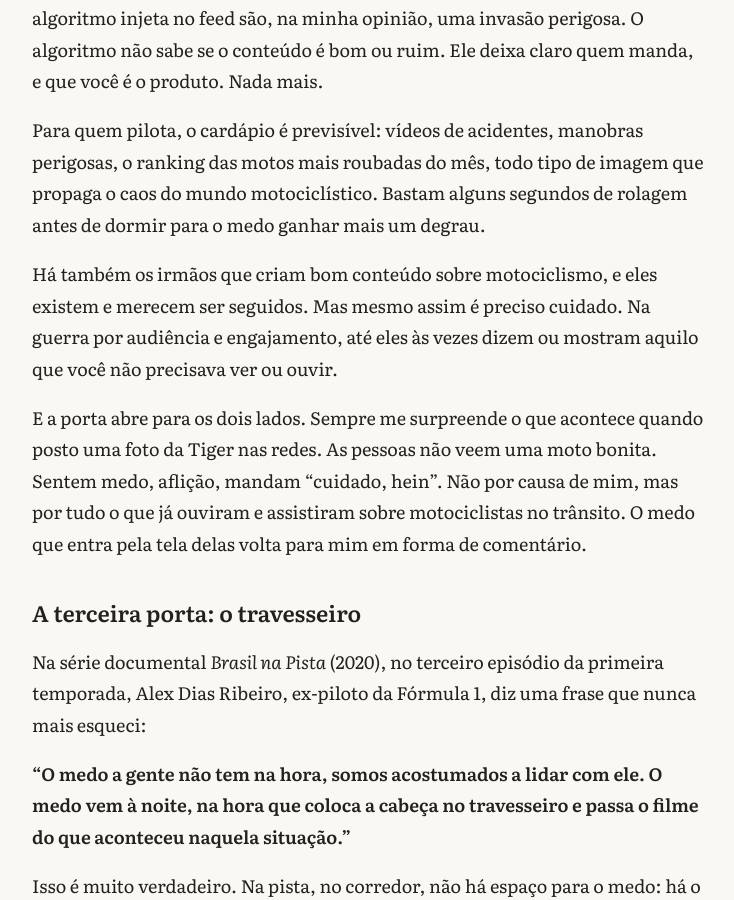
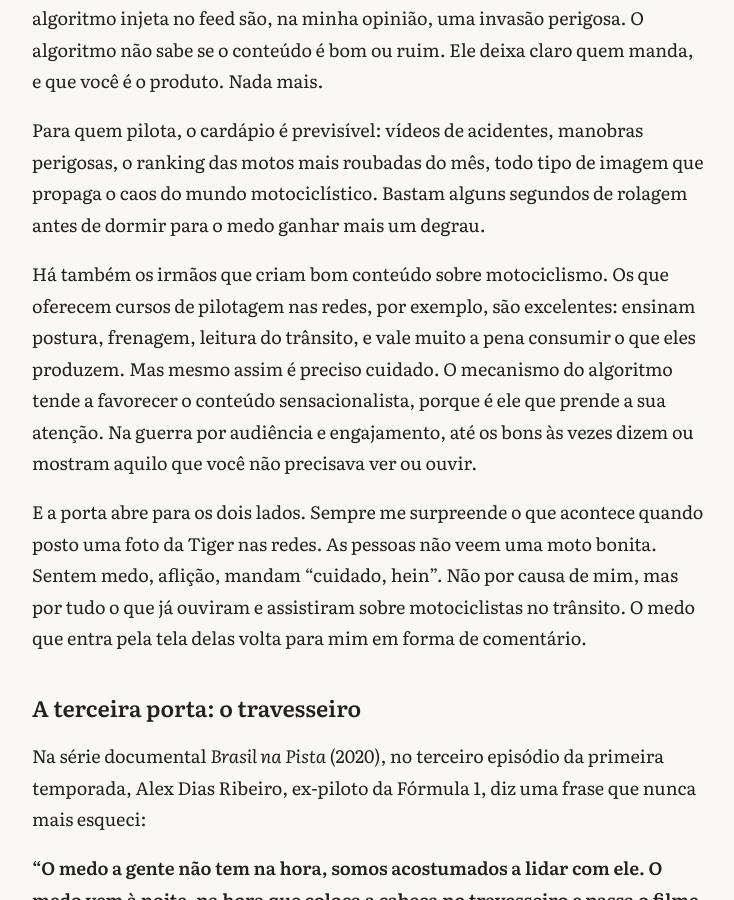
Before and after one commit to thifacco/livro-o-piloto-interior, a Jekyll site: the page built from capitulos/03-anatomia-do-medo.md, in a window 1280 px wide and 900 px high, scrolled down 2371 px. Shown: the whole window, without its empty margins (272-1006 px from the left). Built offline with Jekyll 4.4.1, drawn with Linux system fonts in a browser that asks for light colours; our own code applies the rules of GitHub Pages for plain Markdown files.

Commit message:
Capítulo 3: cursos de pilotagem nas redes como exemplo de bom conteúdo
Co-Authored-By: Claude Opus 5.5 <noreply@anthropic.com>
Claude-Session: https://claude.ai/code/session_0175Wu2wrrnq6PtWR8b9RpEb

```diff
--- a/capitulos/03-anatomia-do-medo.md
+++ b/capitulos/03-anatomia-do-medo.md
@@ -58,7 +58,7 @@ Sou do tempo em que a gente tinha o controle do que via: seguia só os conhecido
 
 Para quem pilota, o cardápio é previsível: vídeos de acidentes, manobras perigosas, o ranking das motos mais roubadas do mês, todo tipo de imagem que propaga o caos do mundo motociclístico. Bastam alguns segundos de rolagem antes de dormir para o medo ganhar mais um degrau.
 
-Há também os irmãos que criam bom conteúdo sobre motociclismo, e eles existem e merecem ser seguidos. Mas mesmo assim é preciso cuidado. Na guerra por audiência e engajamento, até eles às vezes dizem ou mostram aquilo que você não precisava ver ou ouvir.
+Há também os irmãos que criam bom conteúdo sobre motociclismo. Os que oferecem cursos de pilotagem nas redes, por exemplo, são excelentes: ensinam postura, frenagem, leitura do trânsito, e vale muito a pena consumir o que eles produzem. Mas mesmo assim é preciso cuidado. O mecanismo do algoritmo tende a favorecer o conteúdo sensacionalista, porque é ele que prende a sua atenção. Na guerra por audiência e engajamento, até os bons às vezes dizem ou mostram aquilo que você não precisava ver ou ouvir.
 
 E a porta abre para os dois lados. Sempre me surpreende o que acontece quando posto uma foto da Tiger nas redes. As pessoas não veem uma moto bonita. Sentem medo, aflição, mandam "cuidado, hein". Não por causa de mim, mas por tudo o que já ouviram e assistiram sobre motociclistas no trânsito. O medo que entra pela tela delas volta para mim em forma de comentário.
 
```
